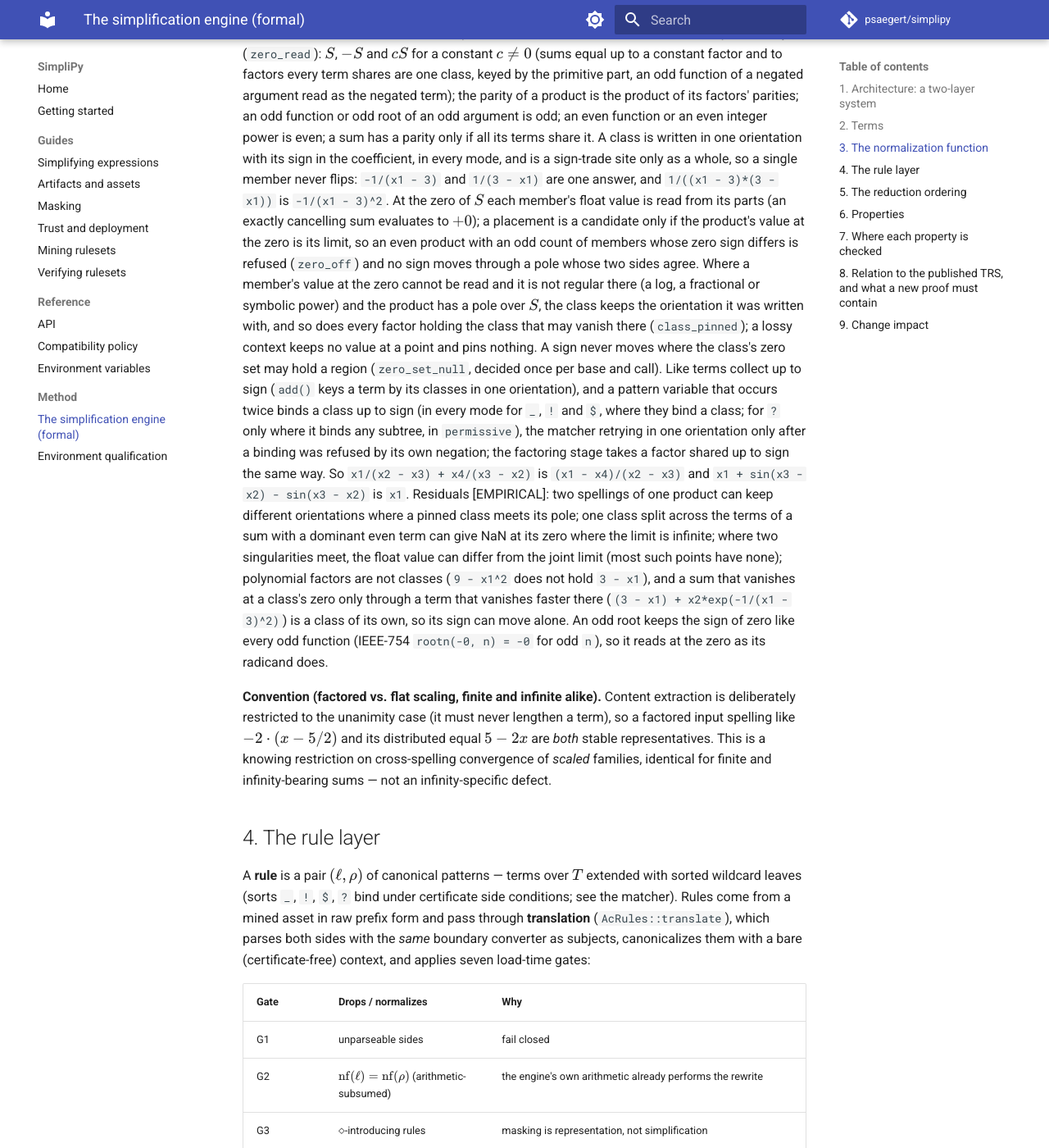
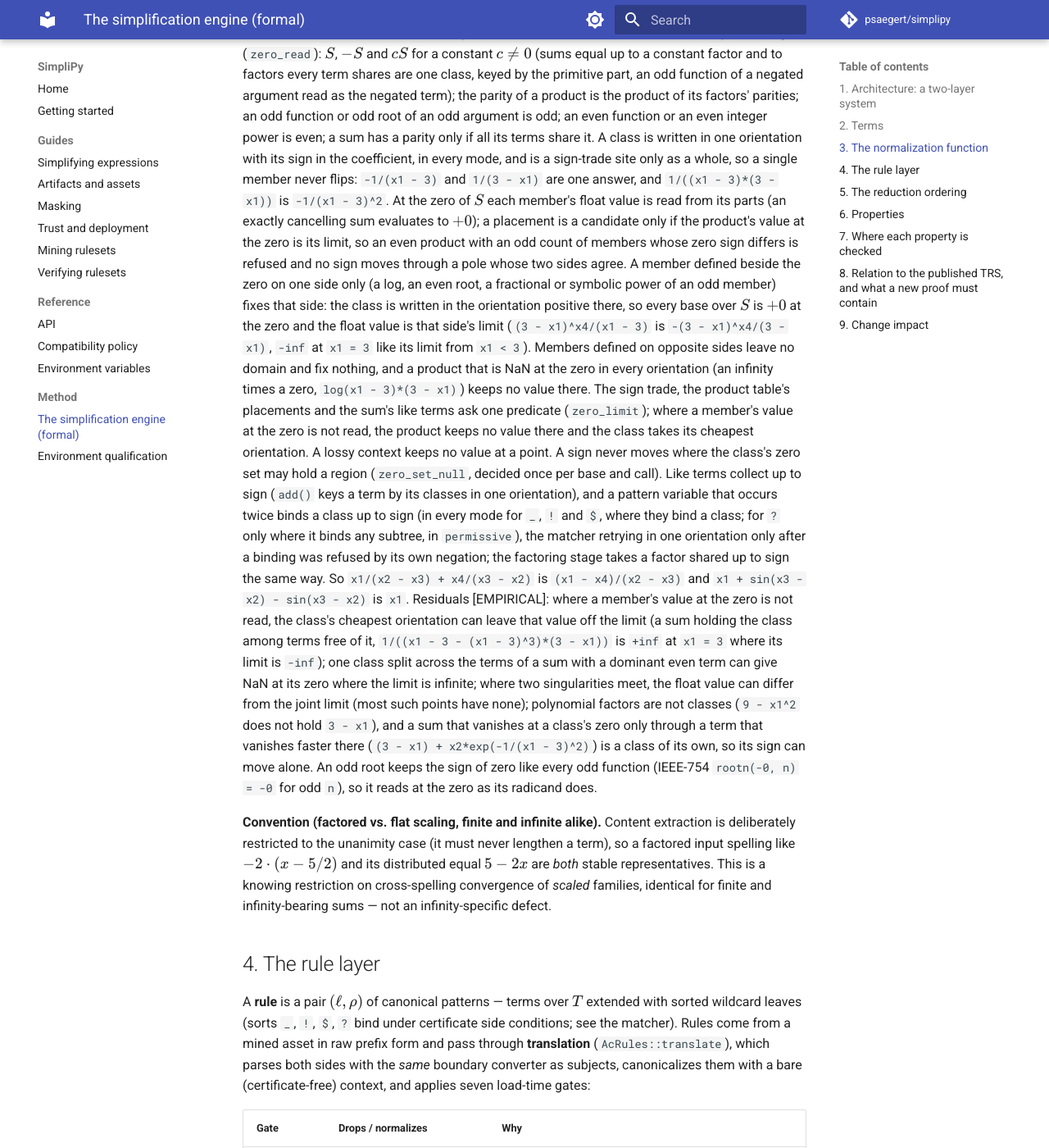
Before and after one commit to psaegert/simplipy, an MkDocs documentation site: the page built from docs/formal.md, in a window 1280 px wide and 1400 px high, scrolled down 6564 px. Shown: the whole window at 82% size. Built offline with MkDocs 1.6.1 and Material for MkDocs 9.7.7, drawn with Linux system fonts in a browser that asks for light colours; comment, search, counter and statistics services are not loaded.

Commit message:
A one-sided member orients its class; one predicate for the value at a zero
A log, an even root or a fractional or symbolic power of a class's sum is
defined beside the zero on one side only. The zero read now reads such a
member (`Parity::Side`), and a product holding one keeps the limit from that
side: the class is written in the orientation positive there, so every base
is +0 at the zero and the float value is that side's limit. This replaces the
pin that kept the orientation a product was written with, which gave one
function two answers and often the wrong value at the pole:

  log(x1 - 3)/(3 - x1), -log(x1 - 3)/(x1 - 3) and
  log(x1 - 3)*(3 - x1)/(x1 - 3)^2   -> -log(x1 - 3)/(x1 - 3), +inf at 3
  (3 - x1)^x4/(x1 - 3), -(3 - x1)^x4/(3 - x1)
                                    -> -(3 - x1)^x4/(3 - x1), -inf at 3

The value a product keeps at a class's zero is one predicate, `zero_limit`:
an even product's limit, or a one-sided product's limit from its side, unless
the product is NaN there in every orientation. The sign trade filters its
configurations by it, the product table prices a placement that leaves the
value off the limit above every other, and the sum's like terms orient each
class by it. Members on opposite sides fix nothing; where a member is not
read, the class takes its cheapest orientation (a sum holding the class among
terms free of it is such a case, recorded as a known limit).

Co-Authored-By: Claude Opus 5.5 <noreply@anthropic.com>
Claude-Session: https://claude.ai/code/session_016gamUqKQqroqag4GFsNu6W

```diff
--- a/docs/formal.md
+++ b/docs/formal.md
@@ -280,20 +280,27 @@ sign-trade site only as a whole, so a single member never flips: `-1/(x1 - 3)` a
 are one answer, and `1/((x1 - 3)*(3 - x1))` is `-1/(x1 - 3)^2`. At the zero of $S$ each member's
 float value is read from its parts (an exactly cancelling sum evaluates to $+0$); a placement is a
 candidate only if the product's value at the zero is its limit, so an even product with an odd
-count of members whose zero sign differs is refused (`zero_off`) and no sign moves through a pole
-whose two sides agree. Where a member's value at the zero cannot be read and it is not regular
-there (a log, a fractional or symbolic power) and the
-product has a pole over $S$, the class keeps the orientation it was written with, and so does
-every factor holding the class that may vanish there (`class_pinned`); a lossy context keeps no
-value at a point and pins nothing. A sign never moves where the class's zero set may hold a
-region (`zero_set_null`, decided once per base and call). Like terms collect up to sign (`add()`
+count of members whose zero sign differs is refused and no sign moves through a pole whose two
+sides agree. A member defined beside the zero on one side only (a log, an even root, a fractional
+or symbolic power of an odd member) fixes that side: the class is written in the orientation
+positive there, so every base over $S$ is $+0$ at the zero and the float value is that side's
+limit (`(3 - x1)^x4/(x1 - 3)` is `-(3 - x1)^x4/(3 - x1)`, `-inf` at `x1 = 3` like its limit from
+`x1 < 3`). Members defined on opposite sides leave no domain and fix nothing, and a product that is
+NaN at the zero in every orientation (an infinity times a zero, `log(x1 - 3)*(3 - x1)`) keeps no
+value there. The sign trade, the product table's placements and the sum's like terms ask one
+predicate (`zero_limit`); where a member's value at the zero is not read, the product keeps no
+value there and the class takes its cheapest orientation. A lossy context keeps no value at a
+point. A sign never moves where the class's zero set may hold a region (`zero_set_null`, decided
+once per base and call). Like terms collect up to sign (`add()`
 keys a term by its classes in one orientation), and a pattern variable that occurs twice binds a
 class up to sign (in every mode for `_`, `!` and `$`, where they bind a class; for `?` only where
 it binds any subtree, in `permissive`), the matcher retrying in one orientation only after a
 binding was refused by its own negation; the factoring stage takes a factor shared up to sign the
 same way. So `x1/(x2 - x3) + x4/(x3 - x2)` is `(x1 - x4)/(x2 - x3)` and
-`x1 + sin(x3 - x2) - sin(x3 - x2)` is `x1`. Residuals [EMPIRICAL]: two spellings of one product
-can keep different orientations where a pinned class meets its pole; one class split across the
+`x1 + sin(x3 - x2) - sin(x3 - x2)` is `x1`. Residuals [EMPIRICAL]: where a member's value at the
+zero is not read, the class's cheapest orientation can leave that value off the limit (a sum holding
+the class among terms free of it, `1/((x1 - 3 - (x1 - 3)^3)*(3 - x1))` is `+inf` at `x1 = 3` where
+its limit is `-inf`); one class split across the
 terms of a sum with a dominant even term can give NaN at its zero where the limit is infinite;
 where two singularities meet, the float value can differ from the joint limit (most such points
 have none); polynomial factors are not classes (`9 - x1^2` does not hold `3 - x1`), and a sum that
```
Also changed, not shown: CHANGELOG.md (+10 -5 lines), 3 other files.
